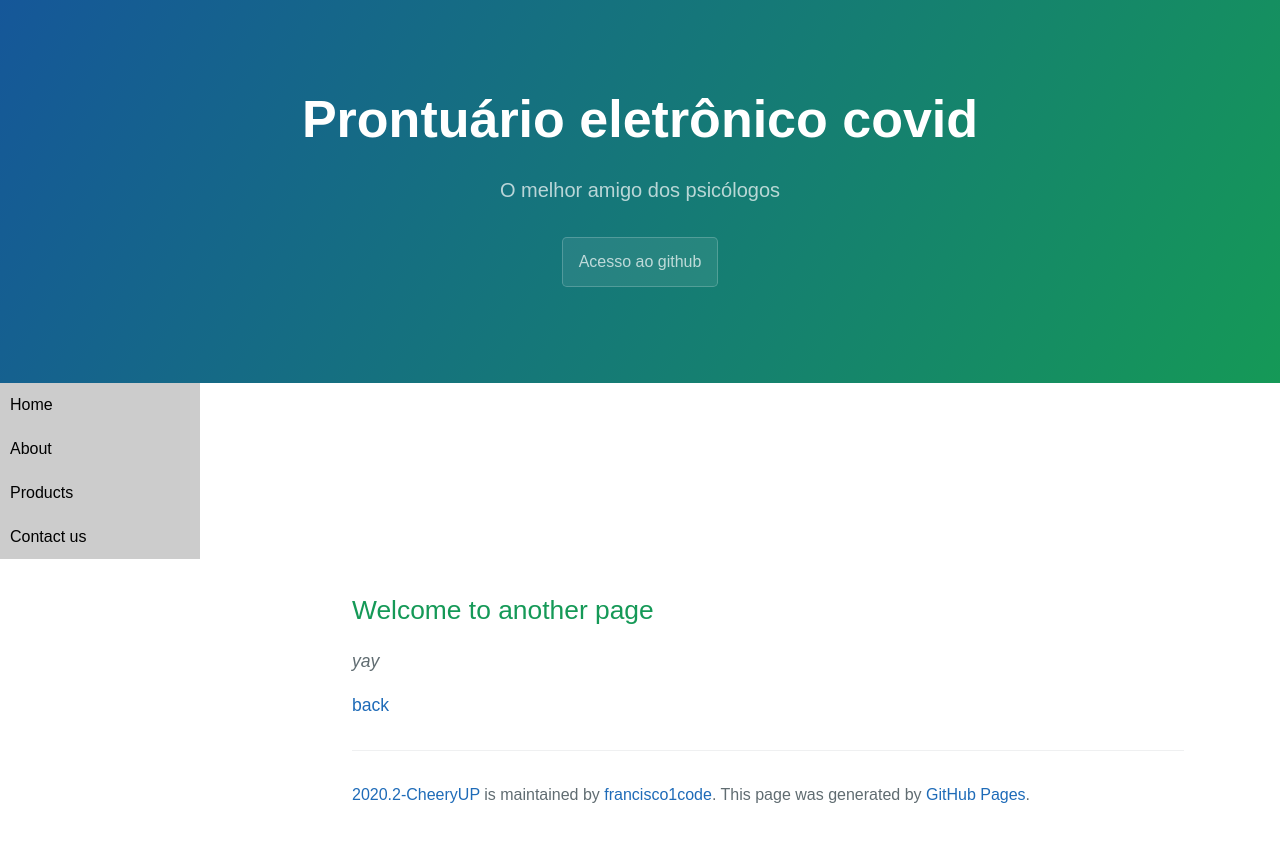
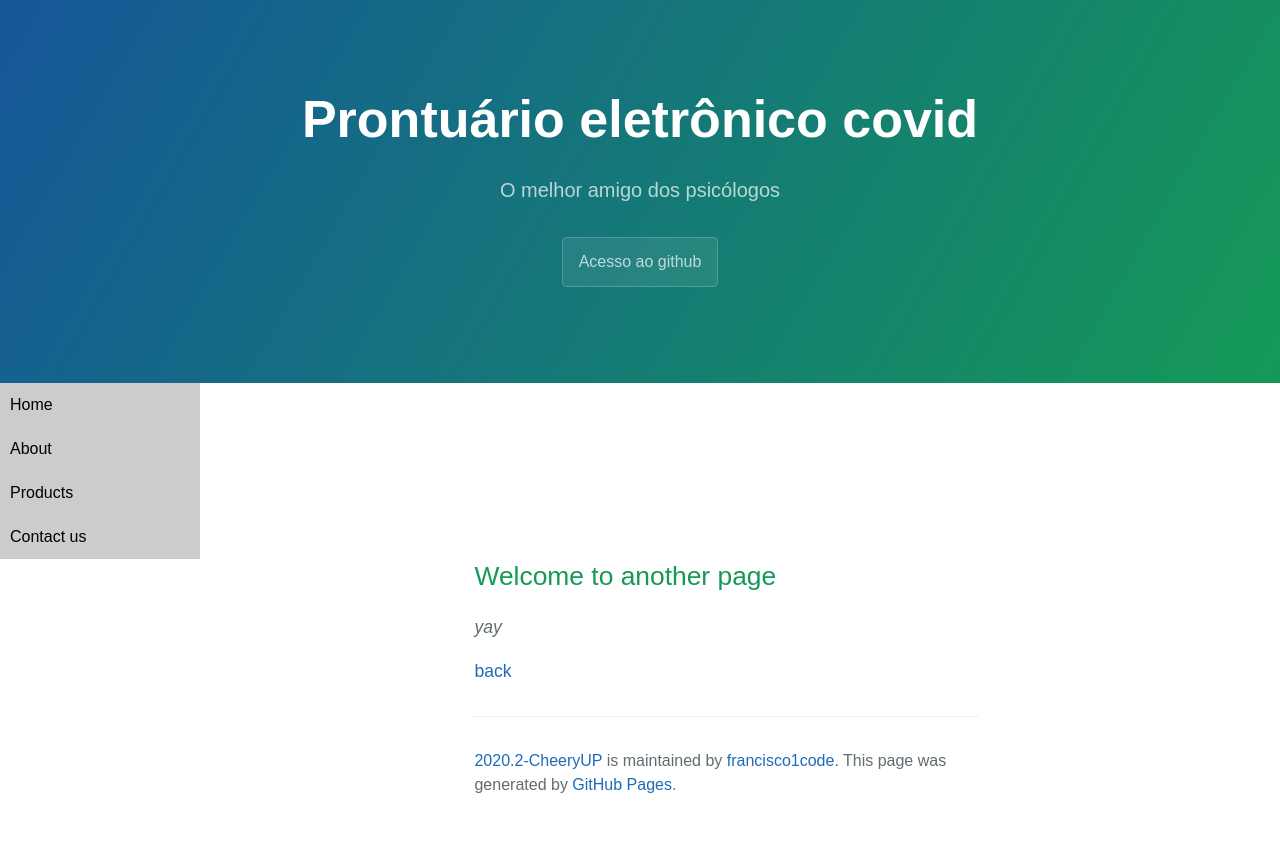
Before and after one commit to francisco1code/2020.2-CheeryUP, a Jekyll site: the page built from another-page.md, in a window 1280 px wide. Shown: the top 842 px of the page. Built offline with Jekyll 4.4.1, drawn with Linux system fonts in a browser that asks for light colours.

Commit message:
pff va #11

```diff
--- a/_layouts/default.html
+++ b/_layouts/default.html
@@ -29,7 +29,7 @@
         <a href="https://github.com/fga-eps-mds/MDS-2020-2-G7" class="btn">Acesso ao github</a>
       {% endif %}
     </header>
-
+    <div>
     <nav class="navigation">
       <ul class="mainmenu">
         <li><a href="">Home</a></li>
@@ -44,8 +44,9 @@
         <li><a href="">Contact us</a></li>
       </ul>
     </nav>
-
-      <main id="content" class="main-content" role="main">
+    </div>
+    <div>
+    <main id="content" class="main-content" role="main">
 
         {{ content }}
         <footer class="site-footer">
@@ -55,6 +56,6 @@
           <span class="site-footer-credits">This page was generated by <a href="https://pages.github.com">GitHub Pages</a>.</span>
         </footer>
       </main>
-
+    <div>
   </body>
 </html>
--- a/_sass/jekyll-theme-cayman.scss
+++ b/_sass/jekyll-theme-cayman.scss
@@ -443,3 +443,7 @@
 max-height: 0;
 transition: all 0.5s ease-out;
 }
+
+div{
+  display: inline-block;
+}
```
